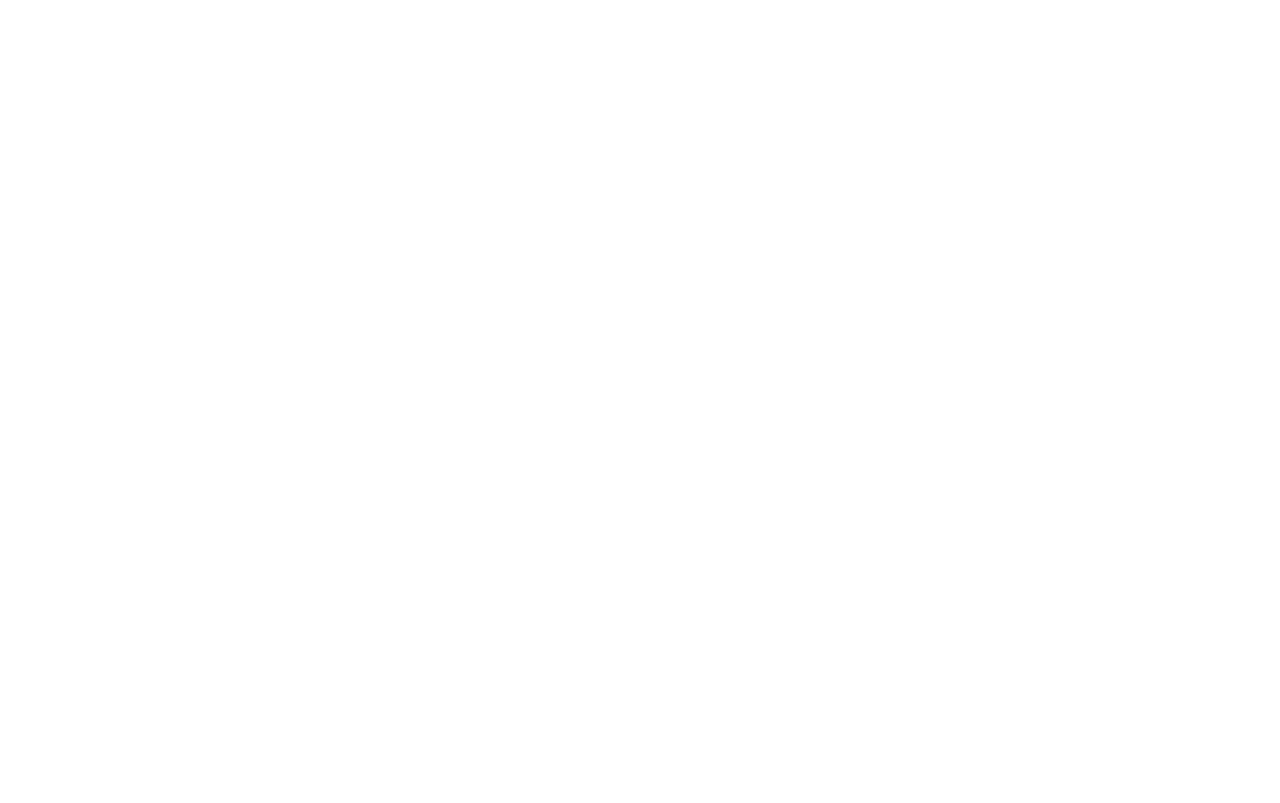
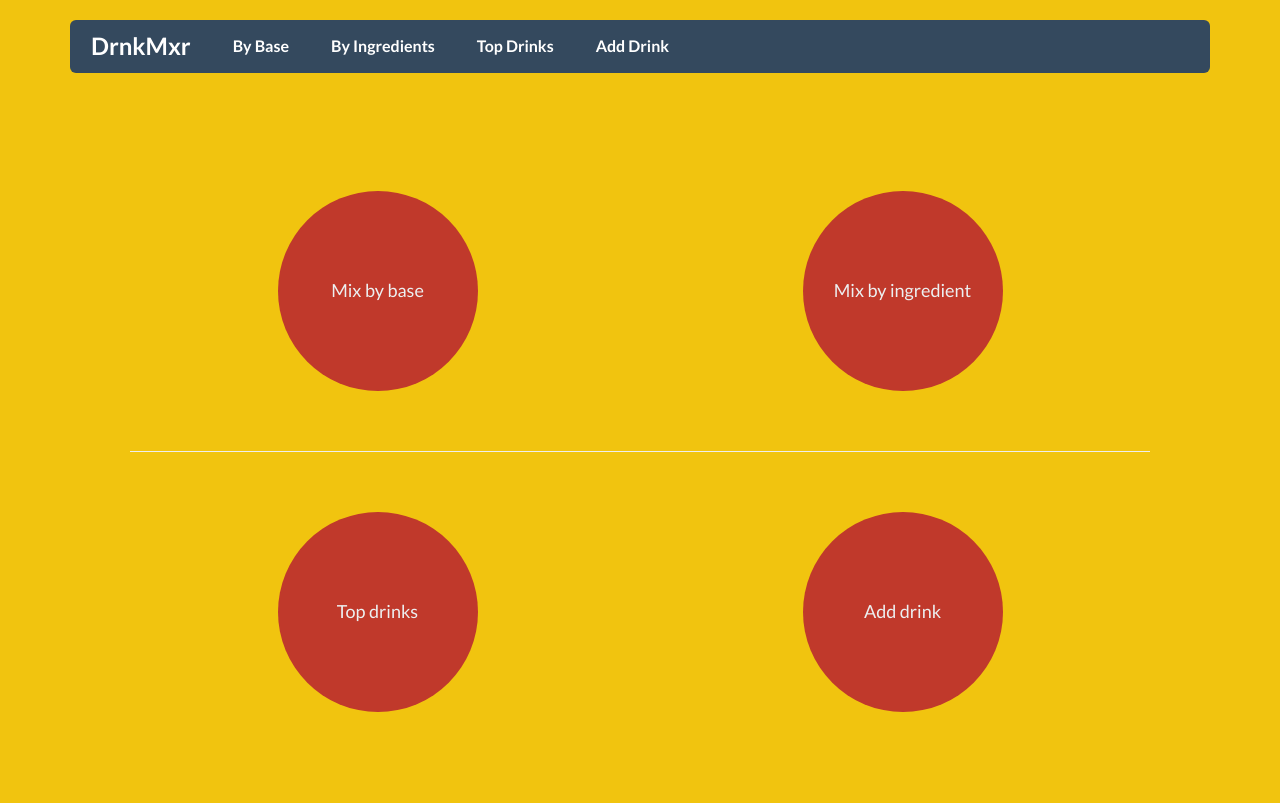
Before and after one commit to pc2459/drnkmxr, a plain HTML site: page index.html in a window 1280 px wide. Drawn offline with nearby package versions, Linux system fonts and the light colour scheme.

Commit message:
Scaffold main page

```diff
--- a/index.html
+++ b/index.html
@@ -2,12 +2,78 @@
 <html lang="en">
   <head>
     <meta charset="utf-8">
-    <title>Untitled</title>
+    <title>DRNK MXR</title>
     <link rel="stylesheet" type="text/css" href="http://cdnjs.cloudflare.com/ajax/libs/twitter-bootstrap/3.2.0/css/bootstrap.min.css">
+
+    <link rel="stylesheet" href="flatui/dist/css/flat-ui.css">
     <link rel="stylesheet" type="text/css" href="main.css">
   </head>
   <body>
 
+  <div class="container">
+
+        <nav class="navbar navbar-inverse" role="navigation">
+          <!-- Brand and toggle get grouped for better mobile display -->
+          <div class="navbar-header">
+            <button type="button" class="navbar-toggle" data-toggle="collapse" data-target="#navbar-collapse-5">
+              <span class="sr-only">Toggle navigation</span>
+            </button>
+            <a class="navbar-brand" href="#">DrnkMxr</a>
+          </div>
+
+          <!-- Collect the nav links, forms, and other content for toggling -->
+          <div class="collapse navbar-collapse" id="navbar-collapse-5">
+            <ul class="nav navbar-nav">
+              <li><a href="#">By Base</a></li>
+              <li><a href="#">By Ingredients</a></li>
+              <li><a href="#">Top Drinks</a></li>
+              <li><a href="#">Add Drink</a></li>
+             </ul>
+
+          </div><!-- /.navbar-collapse -->
+        </nav>
+  </div><!-- /.container -->
+
+  <div class="container main">
+    <div class="jumbotron">
+      <div class="row">
+
+        <div class="option col-sm-6 col-md3">
+          <a href="#" class="by-base btn-circle">Mix by base</a>
+        </div>
+
+        <div class="option col-sm-6 col-md3">
+          <a href="#" class="by-ingre btn-circle">Mix by ingredient</a>
+        </div>
+
+        <div class="col-sm-12">
+          <hr>
+        </div>
+
+        <div class="option col-sm-6 col-md3">
+          <a href="#" class="top-drinks btn-circle">Top drinks</a>
+        </div>
+
+        <div class="option col-sm-6 col-md3">
+          <a href="#" class="add-drinks btn-circle">Add drink</a>
+        </div>
+
+      </div>
+    </div>    <!-- /.jumbotron -->
+
+
+
+ </div> <!-- /.container -->
+
+
+
+
+
+
+
+
+
+    <!-- Scripts -->
     <script src="http://cdnjs.cloudflare.com/ajax/libs/jquery/2.1.1/jquery.min.js"></script>
     <script src="http://cdnjs.cloudflare.com/ajax/libs/underscore.js/1.7.0/underscore-min.js"></script>
     <script src="http://cdnjs.cloudflare.com/ajax/libs/twitter-bootstrap/3.2.0/js/bootstrap.js"></script>
--- a/main.css
+++ b/main.css
@@ -0,0 +1,39 @@
+body {
+  background-color: #F1C40F;
+}
+
+a:hover {
+  color: #F1C40F;
+}
+
+.navbar {
+  margin-top: 20px;
+}
+
+.jumbotron{
+  background-color: transparent;
+}
+
+.option {
+  text-align: center;
+  margin: 40px 0;
+}
+
+
+.btn-circle{
+  display: block;
+  width: 200px;
+  height: 200px;
+  border-radius: 100px;
+  line-height: 200px;
+  background: #C0392B;
+}
+
+.btn-circle {
+  color: #ECF0F1;
+  margin: 0 auto;
+}
+
+.btn-circle:hover;{
+  color: #F1C40F;
+}
```
Also changed, not shown: img/pomegranate.png (added).
